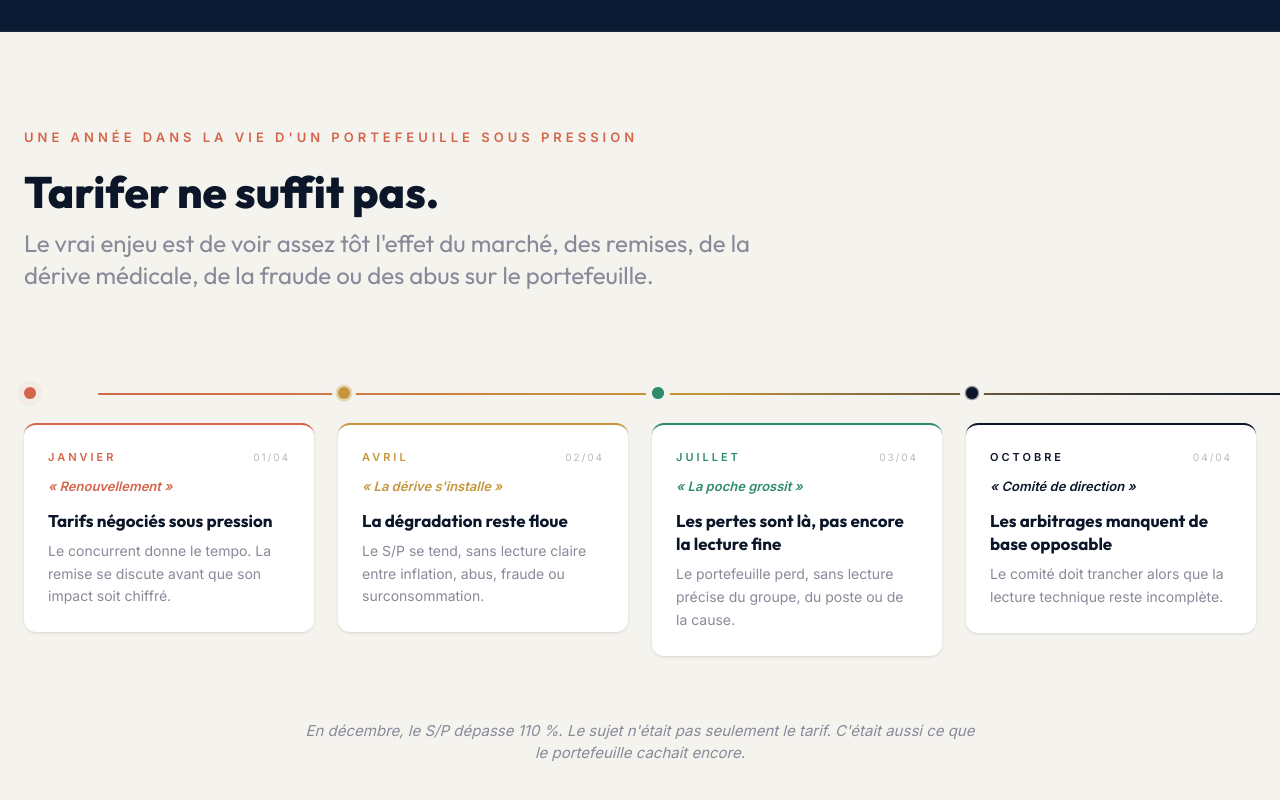
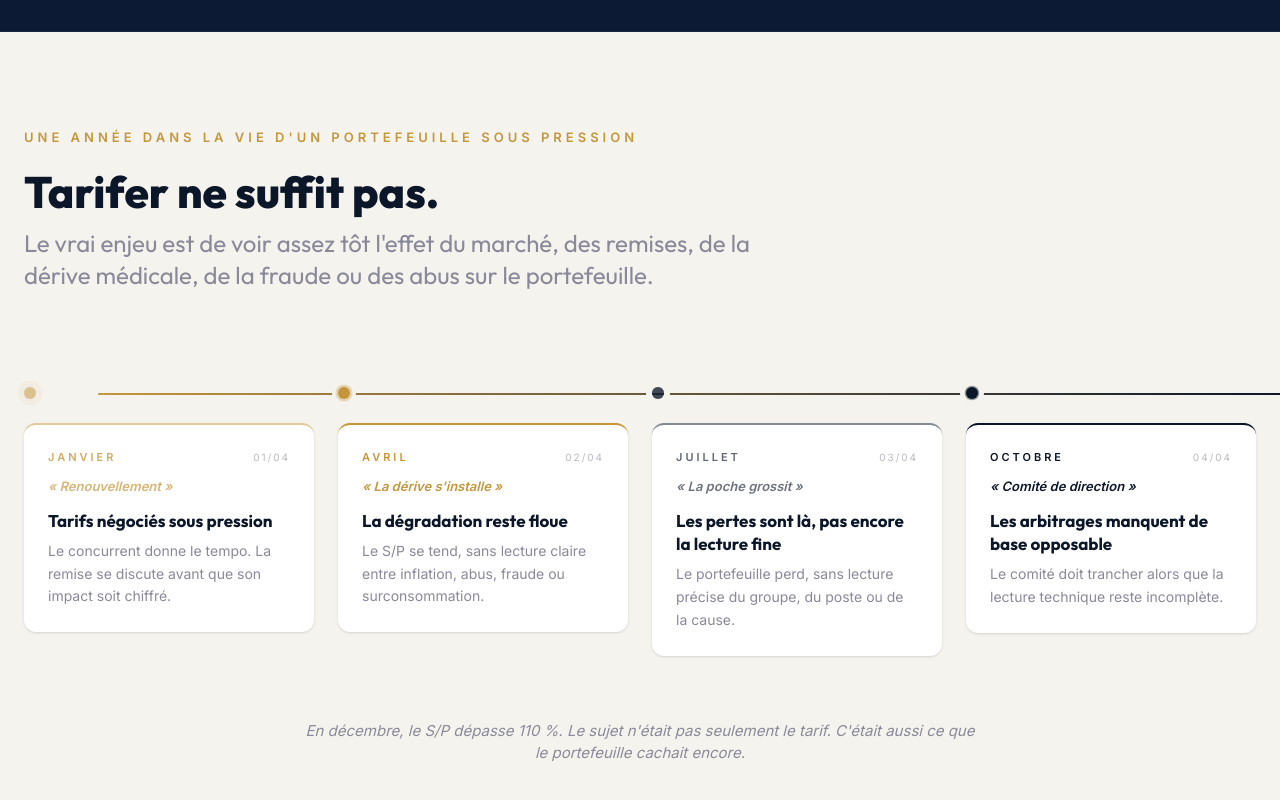
Before and after one commit to sidickgoldman/SiteWeb_PrimeActuaire, a Next.js app: page / in a window 1280 px wide. Shown: the part 1014-1814 px from the top of the page. Built offline with nearby package versions, Linux system fonts and the light colour scheme.

Commit message:
design: Probleme - gradient urgence gold→navy sur timeline (escalade semantique)

```diff
--- a/src/components/Probleme.tsx
+++ b/src/components/Probleme.tsx
@@ -5,10 +5,42 @@ import { useRef } from "react";
 import { useI18n } from "@/i18n";
 
 const moments = [
-  { label: "Janvier", sub: "Renouvellement",       bg: "bg-coral", text: "text-coral", border: "border-coral" },
-  { label: "Avril",   sub: "La dérive s'installe", bg: "bg-gold",  text: "text-gold",  border: "border-gold"  },
-  { label: "Juillet", sub: "La poche grossit",     bg: "bg-teal",  text: "text-teal",  border: "border-teal"  },
-  { label: "Octobre", sub: "Comité de direction",  bg: "bg-navy",  text: "text-navy",  border: "border-navy"  },
+  {
+    label: "Janvier",
+    sub: "Renouvellement",
+    dotBg: "bg-gold/50",
+    pulseBg: "bg-gold",
+    labelText: "text-gold/80",
+    border: "border-gold/50",
+    subText: "text-gold/70",
+  },
+  {
+    label: "Avril",
+    sub: "La dérive s'installe",
+    dotBg: "bg-gold",
+    pulseBg: "bg-gold",
+    labelText: "text-gold",
+    border: "border-gold",
+    subText: "text-gold",
+  },
+  {
+    label: "Juillet",
+    sub: "La poche grossit",
+    dotBg: "bg-navy/55",
+    pulseBg: "bg-navy",
+    labelText: "text-navy/65",
+    border: "border-navy/50",
+    subText: "text-navy/60",
+  },
+  {
+    label: "Octobre",
+    sub: "Comité de direction",
+    dotBg: "bg-navy",
+    pulseBg: "bg-navy",
+    labelText: "text-navy",
+    border: "border-navy",
+    subText: "text-navy",
+  },
 ];
 
 export default function Probleme() {
@@ -28,7 +60,7 @@ export default function Probleme() {
           whileInView={{ opacity: 1, y: 0 }}
           viewport={{ once: true }}
           transition={{ duration: 0.5 }}
-          className="text-[13px] font-semibold text-coral uppercase tracking-[4px] mb-4"
+          className="text-[13px] font-semibold text-gold uppercase tracking-[4px] mb-4"
         >
           {t.probleme.eyebrow}
         </motion.p>
@@ -52,7 +84,7 @@ export default function Probleme() {
           {/* Ligne animée au scroll */}
           <motion.div
             style={{ width: lineWidth }}
-            className="hidden md:block absolute top-[22px] left-[6%] h-[2px] bg-gradient-to-r from-coral via-gold to-navy rounded-full origin-left"
+            className="hidden md:block absolute top-[22px] left-[6%] h-[2px] bg-gradient-to-r from-gold to-navy rounded-full origin-left"
           />
 
           <div className="grid grid-cols-1 md:grid-cols-4 gap-10 md:gap-6 relative">
@@ -69,11 +101,11 @@ export default function Probleme() {
                 >
                   {/* Dot + pulse */}
                   <div className="relative h-11 flex items-center justify-center md:justify-start w-full mb-2">
-                    <span className={`relative w-[12px] h-[12px] rounded-full ${m.bg} ring-[6px] ring-bg-light shadow-md z-10`}>
+                    <span className={`relative w-[12px] h-[12px] rounded-full ${m.dotBg} ring-[6px] ring-bg-light shadow-md z-10`}>
                       <motion.span
                         animate={{ scale: [1, 2.2, 1], opacity: [0.5, 0, 0.5] }}
                         transition={{ duration: 2.8, repeat: Infinity, delay: i * 0.5, ease: "easeInOut" }}
-                        className={`absolute inset-0 rounded-full ${m.bg}`}
+                        className={`absolute inset-0 rounded-full ${m.pulseBg}`}
                         style={{ pointerEvents: "none" }}
                       />
                     </span>
@@ -82,14 +114,14 @@ export default function Probleme() {
                   {/* Card */}
                   <div className={`w-full bg-white rounded-xl p-6 border-t-2 ${m.border} shadow-sm hover:shadow-lg transition-all duration-300 hover:-translate-y-1`}>
                     <div className="flex items-baseline justify-between mb-3">
-                      <span className={`text-[11px] font-bold uppercase tracking-[3px] ${m.text}`}>
+                      <span className={`text-[11px] font-bold uppercase tracking-[3px] ${m.labelText}`}>
                         {m.label}
                       </span>
                       <span className="text-[10px] text-text-muted/60 uppercase tracking-[2px]">
                         0{i + 1}/04
                       </span>
                     </div>
-                    <p className={`text-[13px] font-semibold ${m.text} mb-3 italic`}>
+                    <p className={`text-[13px] font-semibold ${m.subText} mb-3 italic`}>
                       « {m.sub} »
                     </p>
                     <h3 className="font-[var(--font-heading)] font-bold text-[17px] text-navy leading-snug mb-2">
```
